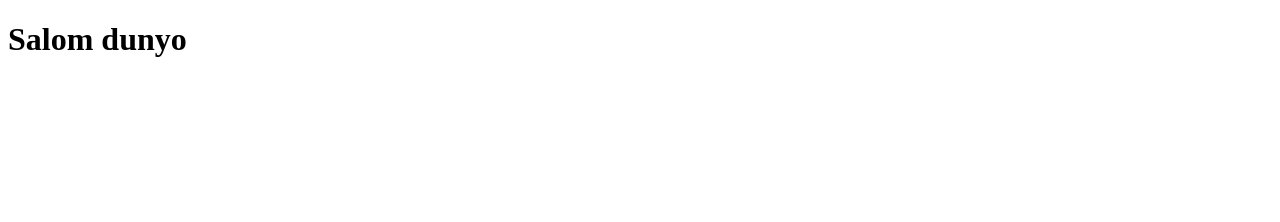
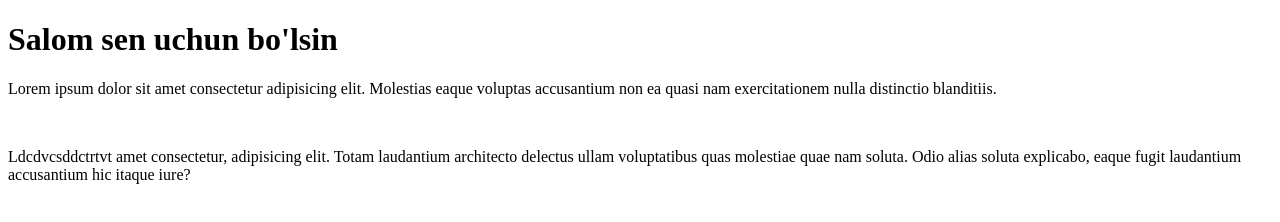
Before and after one commit to Eldorbek4549/test_git_bush, a plain HTML site: page index.html in a window 1280 px wide. Drawn offline with Linux system fonts and the light colour scheme.

Commit message:
fayl o'zgardi

```diff
--- a/index.html
+++ b/index.html
@@ -7,6 +7,12 @@
     <title>Document</title>
 </head>
 <body>
-    <h1> Salom dunyo</h1>
+    <h1> Salom sen uchun bo'lsin</h1>
+    <p>Lorem ipsum dolor sit amet consectetur adipisicing elit. Molestias eaque voluptas
+        accusantium non ea quasi nam exercitationem nulla distinctio blanditiis.</p>
+        <br>
+        <p>Ldcdvcsddctrtvt amet consectetur, adipisicing elit.
+            Totam laudantium architecto delectus ullam voluptatibus quas molestiae quae nam soluta.
+            Odio alias soluta explicabo, eaque fugit laudantium accusantium hic itaque iure?</p>
 </body>
 </html>
```
